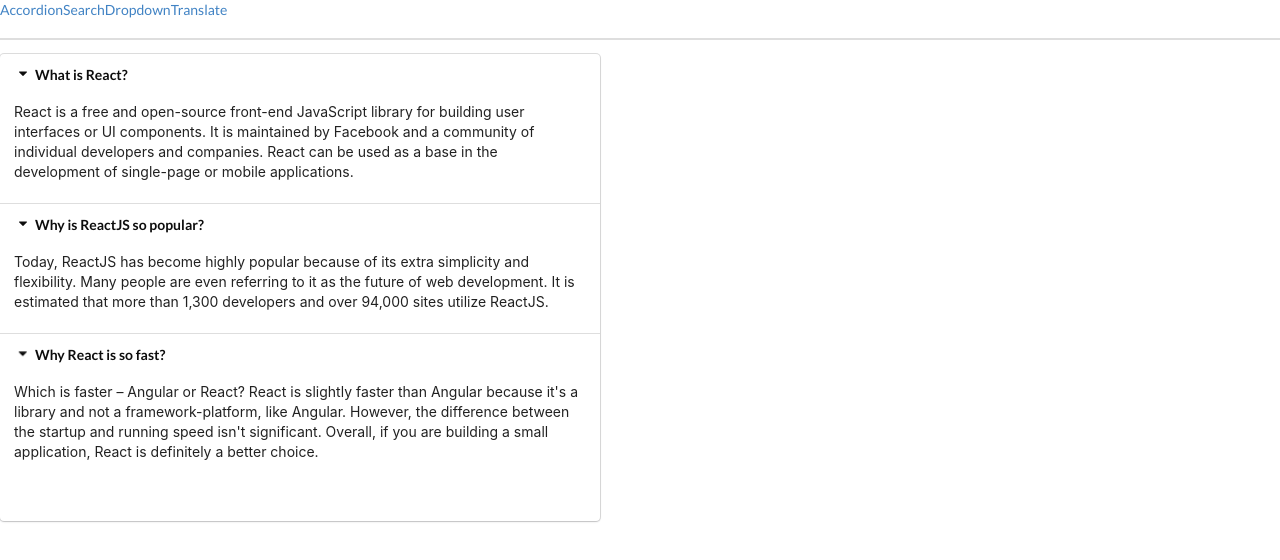
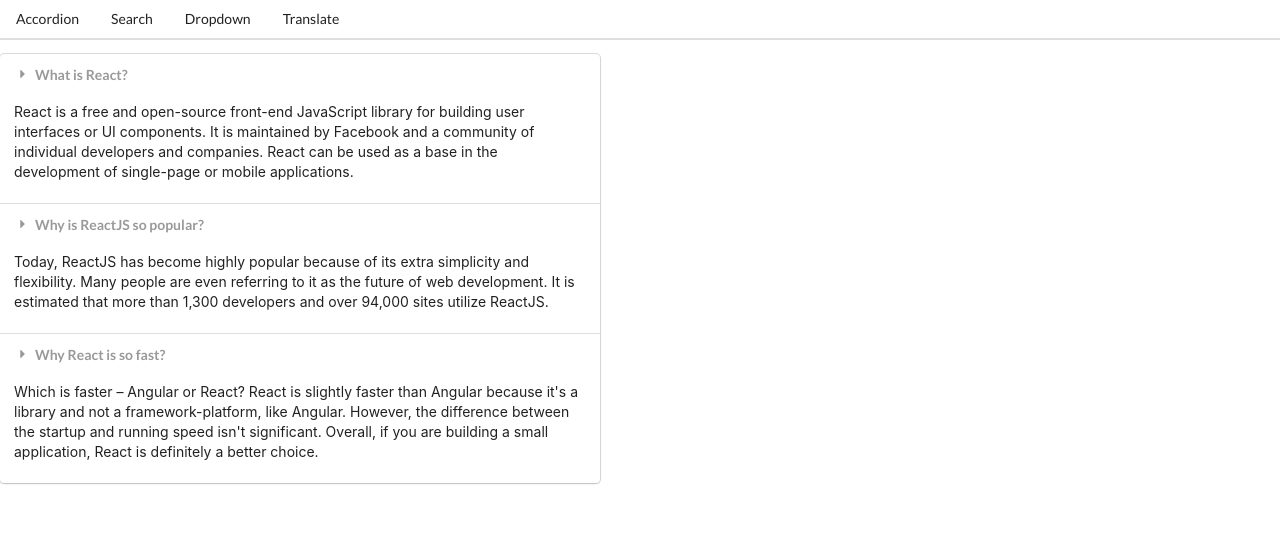
Before and after one commit to prajapatilalit/widgets, a React (Create React App) app in the folder widget/: page / in a window 1280 px wide. Shown: the top 560 px of the page. Built offline with nearby package versions, Linux system fonts and the light colour scheme.

Commit message:
update navigation without react-router

```diff
--- a/widget/src/components/Accordion.js
+++ b/widget/src/components/Accordion.js
@@ -5,13 +5,16 @@
 
   const onTitleHandleClick = (index) => {
     setActiveIndex(index);
-    // console.log("active index is", index);
   };
 
   const renderAccordionList = items.map((item, index) => {
+    const active = index === activIndex ? "active" : "";
     return (
       <React.Fragment key={item.title}>
-        <div className="active title" onClick={() => onTitleHandleClick(index)}>
+        <div
+          className={`title ${active}`}
+          onClick={() => onTitleHandleClick(index)}
+        >
           <i className="dropdown icon"></i>
           {item.title}
         </div>
@@ -21,12 +24,7 @@
       </React.Fragment>
     );
   });
-  return (
-    <div className="ui styled accordion">
-      {renderAccordionList}
-      <h1>{activIndex}</h1>
-    </div>
-  );
+  return <div className="ui styled accordion">{renderAccordionList}</div>;
 };
 
 export default Accordion;
--- a/widget/src/components/Dropdown.js
+++ b/widget/src/components/Dropdown.js
@@ -12,10 +12,14 @@
       setOpen(false);
     };
 
-    document.body.addEventListener("click", onBodyClick);
+    document.body.addEventListener("click", onBodyClick, {
+      capture: true,
+    });
 
     return () => {
-      document.body.removeEventListener("click", onBodyClick);
+      document.body.removeEventListener("click", onBodyClick, {
+        capture: true,
+      });
     };
   }, []);
 
--- a/widget/src/components/Header.js
+++ b/widget/src/components/Header.js
@@ -4,16 +4,16 @@
 const Header = () => {
   return (
     <div className="ui secondary pointing menu">
-      <Link href="/" className="items">
+      <Link href="/" className="item">
         Accordion
       </Link>
-      <Link href="/list" className="items">
+      <Link href="/list" className="item">
         Search
       </Link>
-      <Link href="/dropdown" className="items">
+      <Link href="/dropdown" className="item">
         Dropdown
       </Link>
-      <Link href="/translate" className="items">
+      <Link href="/translate" className="item">
         Translate
       </Link>
     </div>
--- a/widget/src/components/Link.js
+++ b/widget/src/components/Link.js
@@ -2,8 +2,13 @@
 
 const Link = ({ className, href, children }) => {
   const onClick = (event) => {
+    if (event.metaKey || event.ctrlKey) {
+      return;
+    }
     event.preventDefault();
     window.history.pushState({}, "", href);
+    const navEvent = new PopStateEvent("popstate");
+    window.dispatchEvent(navEvent);
   };
   return (
     <div>
--- a/widget/src/components/Route.js
+++ b/widget/src/components/Route.js
@@ -1,5 +1,17 @@
+import { useEffect, useState } from "react";
+
 const Route = ({ path, children }) => {
-  return window.location.pathname === path ? children : "";
+  const [currentPath, setCurrentPath] = useState(window.location.pathname);
+  useEffect(() => {
+    const locationChange = () => {
+      setCurrentPath(window.location.pathname);
+    };
+    window.addEventListener("popstate", locationChange);
+    return () => {
+      window.removeEventListener("popstate", locationChange);
+    };
+  }, []);
+  return currentPath === path ? children : null;
 };
 
 export default Route;
--- a/widget/src/components/Search.js
+++ b/widget/src/components/Search.js
@@ -14,7 +14,7 @@
     return () => {
       clearTimeout(timeoutId);
     };
-  });
+  }, [text]);
 
   useEffect(() => {
     const searchTerm = async () => {
@@ -29,7 +29,7 @@
       });
       setResults(data.query.search);
     };
-    if (text) {
+    if (debouncedTerm) {
       searchTerm();
     }
   }, [debouncedTerm]);
```
